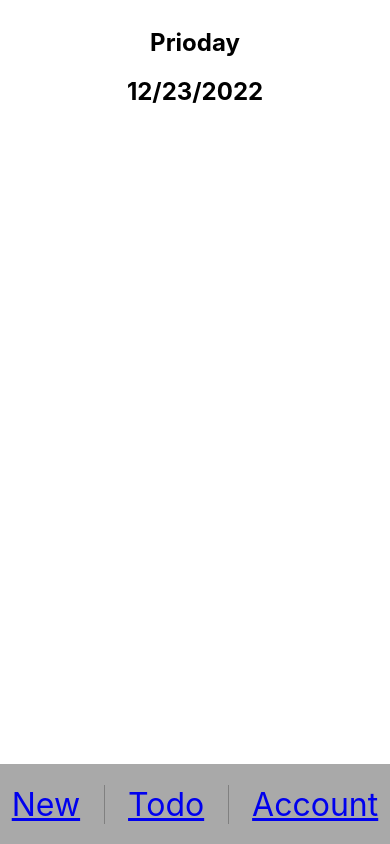
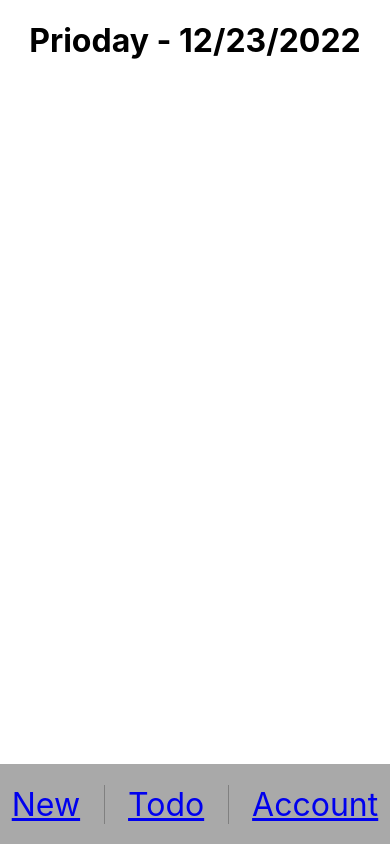
Before and after one commit to nickrubenstein/prioday, a React (Create React App) app: page /todo in a window 390 px wide. Built offline with nearby package versions, Linux system fonts and the light colour scheme.

Commit message:
Fix issues found on mobile

```diff
--- a/public/index.html
+++ b/public/index.html
@@ -7,7 +7,7 @@
     <meta name="theme-color" content="#000000" />
     <meta
       name="description"
-      content="Web site created using create-react-app"
+      content="Web site to prioritize tasks on a daily basis"
     />
     <link rel="apple-touch-icon" href="%PUBLIC_URL%/logo192.png" />
     <!--
@@ -24,7 +24,7 @@
       work correctly both with client-side routing and a non-root public URL.
       Learn how to configure a non-root public URL by running `npm run build`.
     -->
-    <title>React App</title>
+    <title>Prioday</title>
   </head>
   <body>
     <noscript>You need to enable JavaScript to run this app.</noscript>
--- a/src/App.tsx
+++ b/src/App.tsx
@@ -15,7 +15,6 @@ const App = () => {
     return (
         <TodosContextProvider>
             <Nav />
-            <section>
             <Routes>
                 <Route index element={<Navigate replace to="todo" />} />
                 <Route path="todo" element={<Todos />} />
@@ -24,7 +23,6 @@ const App = () => {
                 <Route path="account" element={<Account />} />
                 <Route path="*" element={<NotFound />} />
             </Routes>
-            </section>
         </TodosContextProvider>
     );
 }
--- a/src/components/DetailTodo.tsx
+++ b/src/components/DetailTodo.tsx
@@ -1,5 +1,5 @@
 import React, { Fragment, useContext } from "react";
-import { useParams } from "react-router-dom";
+import { useParams, useNavigate } from "react-router-dom";
 import TodoModel from "../models/todo";
 import { TodosContext } from "../store/todos-context";
 import FormTodo from "./FormTodo";
@@ -7,6 +7,7 @@ import FormTodo from "./FormTodo";
 const DetailTodo: React.FC = () => {
     const todosCtx = useContext(TodosContext);
     const { todoId } = useParams();
+    const navigate = useNavigate();
 
     const todo = todosCtx.todos.find(t => t.id === todoId);
     if (!todo) {
@@ -15,12 +16,15 @@ const DetailTodo: React.FC = () => {
 
     const submitHandler = (todo: TodoModel) => {
         todosCtx.replaceTodo(todo);
+        navigate("/todo");
     };
 
     return <Fragment>
         <h1>Edit Task</h1>
-        <div>{JSON.stringify(todo)}</div>
-        <FormTodo todo={todo} onSubmit={submitHandler}/>
+        <section>
+            <div>{JSON.stringify(todo)}</div>
+            <FormTodo todo={todo} onSubmit={submitHandler}/>
+        </section>
     </Fragment>;
 }
 
--- a/src/components/NewTodo.tsx
+++ b/src/components/NewTodo.tsx
@@ -1,19 +1,24 @@
 import React, { Fragment, useContext } from "react";
+import { useNavigate } from "react-router-dom";
 import TodoModel from "../models/todo";
 import { TodosContext } from "../store/todos-context";
 import FormTodo from "./FormTodo";
 
 const NewTodo: React.FC = () => {
     const todosCtx = useContext(TodosContext);
+    const navigate = useNavigate();
 
     const submitHandler = (todo: TodoModel) => {
         todosCtx.addTodo(todo);
+        navigate("/todo");
     };
 
     return (
         <Fragment>
             <h1>Create New Task</h1>
-            <FormTodo onSubmit={submitHandler}/>
+            <section>
+                <FormTodo onSubmit={submitHandler}/>
+            </section>
         </Fragment>
     );
 }
--- a/src/components/Todo.tsx
+++ b/src/components/Todo.tsx
@@ -8,21 +8,24 @@ const Todo: React.FC<{ todo: TodoModel; onCheckTodo: (action: string, todo: Todo
 
     return (
         <li>
+            <div style={{ flex: "auto", marginRight: "0.5rem" }}>
                 <NavLink to={props.todo.id} >{props.todo.text}</NavLink>
-            <span>{ " " + props.todo.frequency + " " }</span>
-            <span>{
+                <div style={{ display: "flex" }}>
+                    <span style={{ flex: "auto" }}>{
                         props.todo.repeat ?
                             props.todo.lastDone > 0
-                        ? " " + daySinceLastDone + "\tlast " + new Date(props.todo.lastDone).toLocaleDateString()
+                                ? new Date(props.todo.lastDone).toLocaleDateString() + " " + daySinceLastDone
                                 : " new "
                             : " 1 time "}
                     </span>
+                    <span>{props.todo.frequency + " " + next(props.todo.lastDone, props.todo.frequency).toLocaleDateString()}</span>
+                </div>
+            </div>
             {
                     daySinceLastDone > 0 ?
                         <button onClick={props.onCheckTodo.bind(null, 'DONE', props.todo)}>Done</button>
                         : ""
                 }
-            <span>{",\tnext " + next(props.todo.lastDone, props.todo.frequency).toLocaleDateString()}</span>
         </li>
     );
 }
--- a/src/components/Todos.tsx
+++ b/src/components/Todos.tsx
@@ -7,13 +7,14 @@ const Todos: React.FC = () => {
 
     return (
         <Fragment>
-            <h1>Prioday</h1>
-            <h1>{new Date().toLocaleDateString()}</h1>
-            <ul>
-                {todosCtx.todos.map(todo => (
-                    <Todo key={todo.id} todo={todo} onCheckTodo={todosCtx.checkTodo} />
-                ))}
-            </ul>
+            <h1>Prioday - {new Date().toLocaleDateString()}</h1>
+            <section>
+                <ul>
+                    {todosCtx.todos.map(todo => (
+                        <Todo key={todo.id} todo={todo} onCheckTodo={todosCtx.checkTodo} />
+                    ))}
+                </ul>
+            </section>
         </Fragment>
     );
 }
--- a/src/index.css
+++ b/src/index.css
@@ -21,6 +21,7 @@ body {
 section {
     margin: 0.5rem;
     flex-grow: 1;
+    overflow-y: scroll;
 }
 
 nav {
@@ -33,9 +34,9 @@ nav {
 
 /* Small screen nav flips to the bottom */
 @media all and (max-width: 800px) {
-    #root {
-        flex-direction: column-reverse;
-    }
+    #root > :nth-child(1) { order: 3; }
+    #root > :nth-child(2) { order: 1; }
+    #root > :nth-child(3) { order: 2; }
 
     nav {
         height: 5rem;
@@ -60,6 +61,7 @@ ul {
 }
 
 li {
+    display: flex;
     margin: 1rem 0;
     box-shadow: 0 1px 4px rgba(0, 0, 0, 0.2);
     padding: 1rem;
```
Lines whose indentation alone changed are shown as unchanged.
